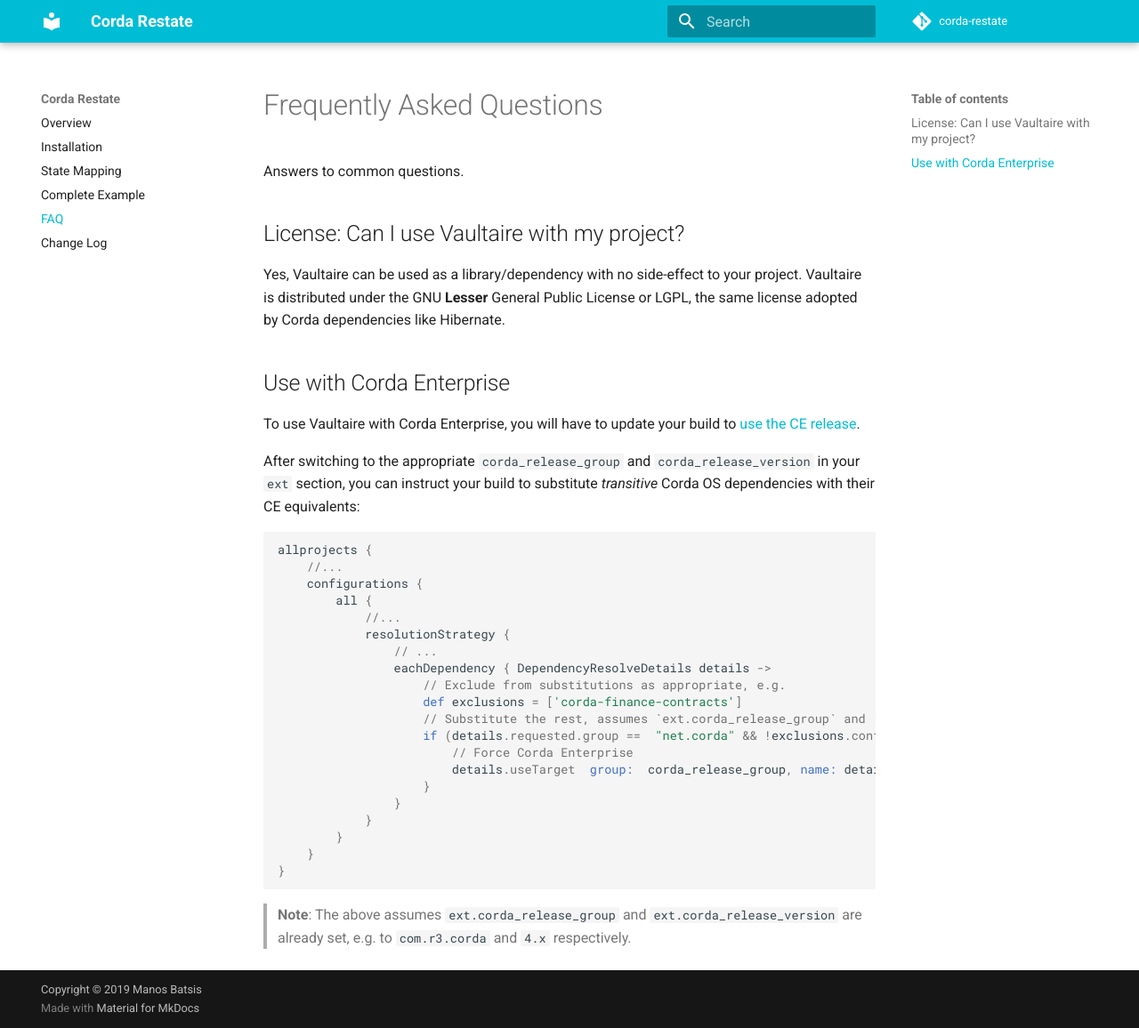
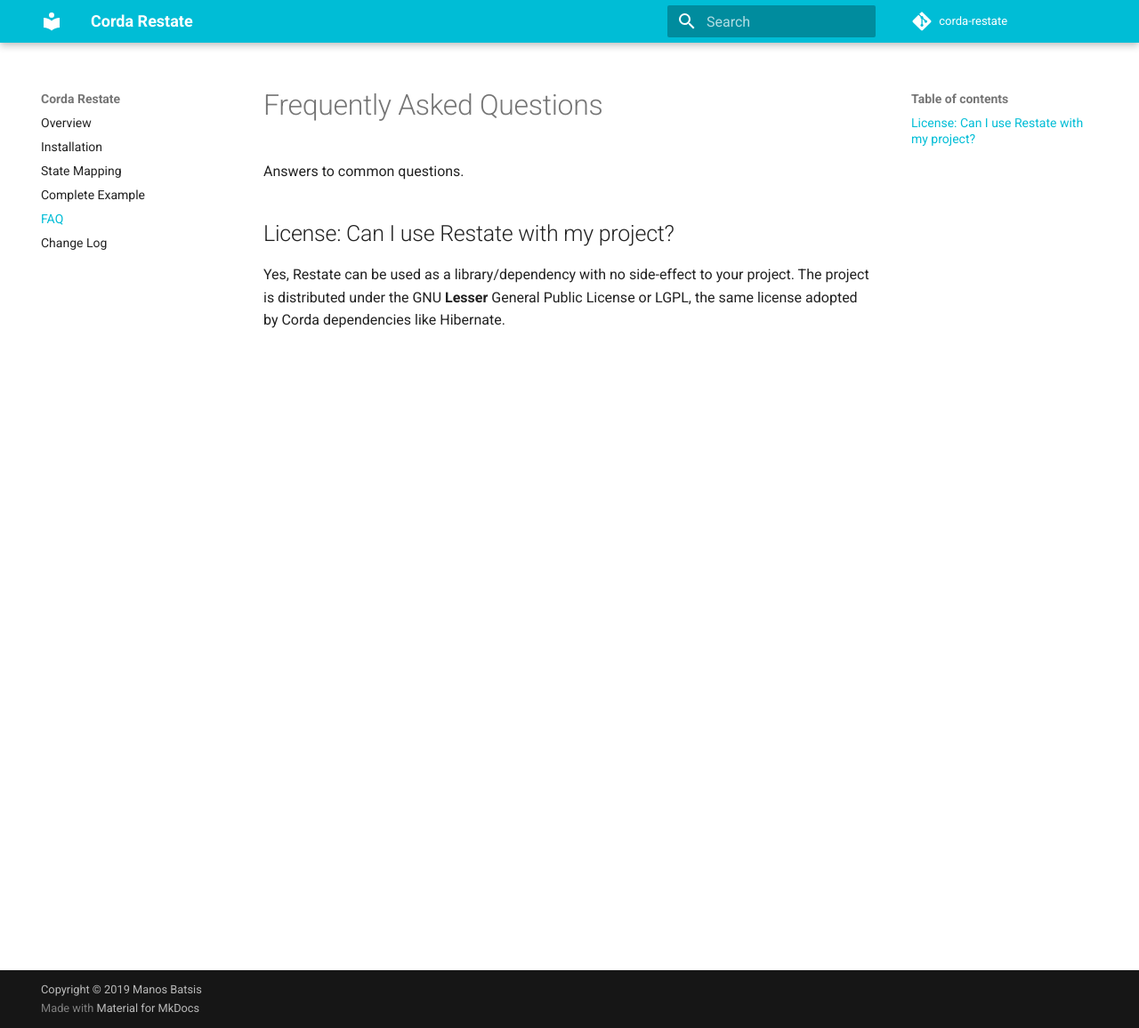
Before and after one commit to manosbatsis/corda-lean-state, an MkDocs documentation site: the page built from docs/faq.md, in a window 1280 px wide and 1156 px high. Shown: the whole window at 89% size. Built offline with MkDocs 1.6.1 and Material for MkDocs 9.7.7, drawn with Linux system fonts in a browser that asks for light colours; comment, search, counter and statistics services are not loaded.

Commit message:
chore(wip)

````diff
--- a/docs/faq.md
+++ b/docs/faq.md
@@ -3,43 +3,8 @@
 
 Answers to common questions.
 
-## License: Can I use Vaultaire with my project?
+## License: Can I use Restate with my project?
 
-Yes, Vaultaire can be used as a library/dependency with no side-effect to your project.
-Vaultaire is distributed under the GNU __Lesser__ General Public License or LGPL,
+Yes, Restate can be used as a library/dependency with no side-effect to your project.
+The project is distributed under the GNU __Lesser__ General Public License or LGPL,
 the same license adopted by Corda dependencies like Hibernate.
-
-## Use with Corda Enterprise
-
-To use Vaultaire with Corda Enterprise, you will have to update your build to
-[use the CE release]((https://docs.corda.r3.com/app-upgrade-notes-enterprise.html#re-compiling-for-release)).
-
-After switching to the appropriate `corda_release_group` and `corda_release_version` in your `ext` section, you can
-instruct your build to substitute _transitive_ Corda OS dependencies with their CE equivalents:
-
-```groovy
-
-allprojects {
-    //...
-    configurations {
-        all {
-            //...
-            resolutionStrategy {
-                // ...
-                eachDependency { DependencyResolveDetails details ->
-                    // Exclude from substitutions as appropriate, e.g.
-                    def exclusions = ['corda-finance-contracts']
-                    // Substitute the rest, assumes `ext.corda_release_group` and `ext.corda_release_version` are set
-                    if (details.requested.group ==  "net.corda" && !exclusions.contains(details.requested.name)) {
-                        // Force Corda Enterprise
-                        details.useTarget  group:  corda_release_group, name: details.requested.name, version: corda_release_version
-                    }
-                }
-            }
-        }
-    }
-}
-```
-
-> __Note__: The above assumes `ext.corda_release_group` and `ext.corda_release_version` are already set, e.g. to
->`com.r3.corda` and `4.x` respectively.
````
